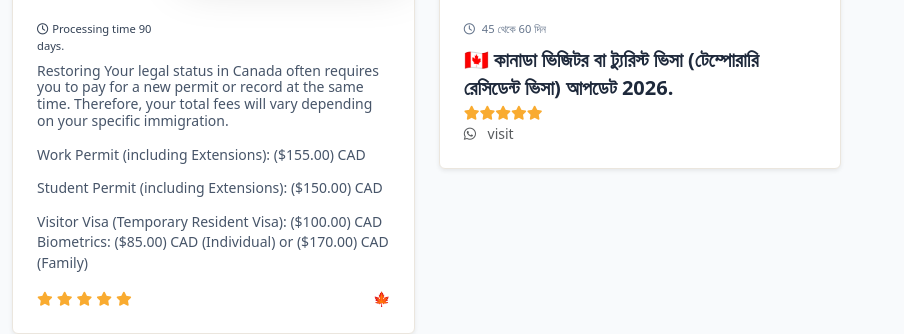
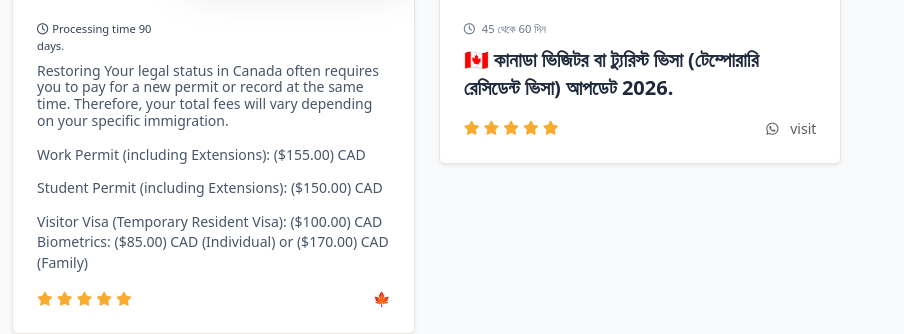
Before and after one commit to v-1931/Rahaman-global-Visa-Guide-ai, a plain HTML site: page index.html in a window 1280 px wide. Shown: the part 1452-1786 px from the top of the page, without its empty margins (0-904 px from the left). Drawn offline with nearby package versions, Linux system fonts and the light colour scheme.

Commit message:
Update index.html

```diff
--- a/index.html
+++ b/index.html
@@ -432,17 +432,18 @@
 						<figcaption class="figure-caption p-4 relative">
 							<small class="text-slate-500 block mb-2"><i class="fa-regular fa-clock me-1"></i> 45 থেকে 60 দিন</small>
 							<h5 class="text-xl font-bold text-slate-800">🇨🇦 কানাডা ভিজিটর বা ট্যুরিস্ট ভিসা (টেম্পোরারি রেসিডেন্ট ভিসা) আপডেট 2026.</h5>
-							<i class="fas fa-star primary-color"></i><i class="fas fa-star primary-color">
-							</i><i class="fas fa-star primary-color"></i><i class="fas fa-star primary-color"></i><i class="fas fa-star primary-color"></i>
+								<div class="tour-rating mt-3 flex items-center gap-1">
+								<i class="fas fa-star primary-color"></i><i class="fas fa-star primary-color"></i><i class="fas fa-star primary-color"></i><i class="fas fa-star primary-color"></i><i class="fas fa-star primary-color"></i>
 								<span class="rating_count ms-auto text-sm"></span>
-							<div class="btn-container">
-                <a href="https://wa.link/a5pu3p" target="_blank" rel="noopener" class="cta-btn">
-                    <i class="fa-brands fa-whatsapp" style="margin-right: 8px;"></i> visit  </a>
-						</div>
+								<div class="btn-container">
+                               <a href="https://wa.link/a5pu3p" target="_blank" rel="noopener" class="cta-btn">
+                              <i class="fa-brands fa-whatsapp" style="margin-right: 8px;"></i> visit</a>
+								</div>
 							</div>
-						</div>
 						</figcaption>
 					</figure>
+				</div>
+			</div>
 				</div>
 				<div class="col-md-4">
 					<figure class="figure single-deal bg-white overflow-hidden shadow-sm" data-aos="fade-left">
@@ -455,7 +456,7 @@
 								<span class="rating_count ms-auto text-sm"></span>
 								<div class="btn-container">
                                <a href="https://wa.link/a5pu3p" target="_blank" rel="noopener" class="cta-btn">
-                              <i class="fa-brands fa-whatsapp" style="margin-right: 8px;"></i> visit  </a>
+                              <i class="fa-brands fa-whatsapp" style="margin-right: 8px;"></i> visit</a>
 								</div>
 							</div>
 						</figcaption>
```
